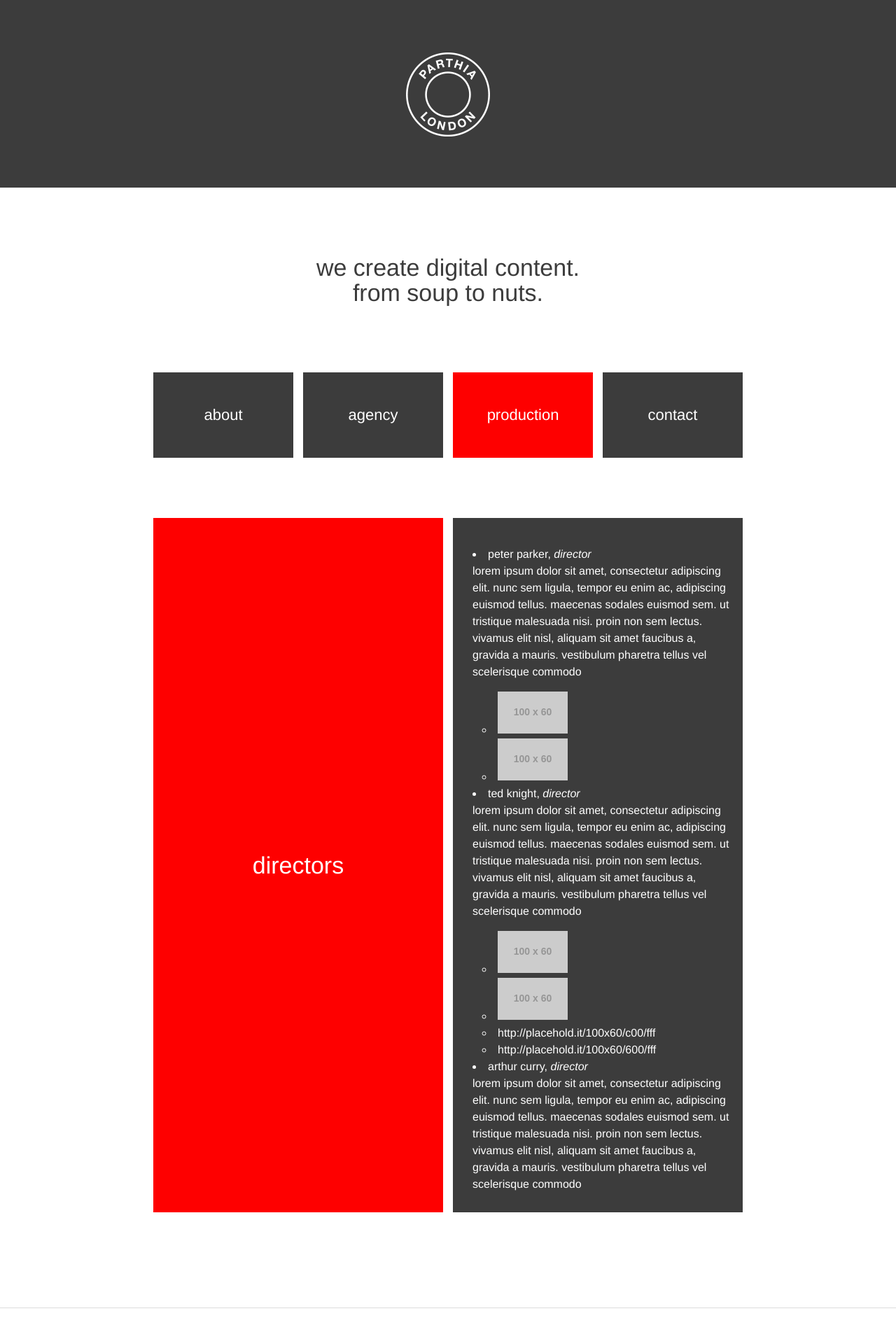
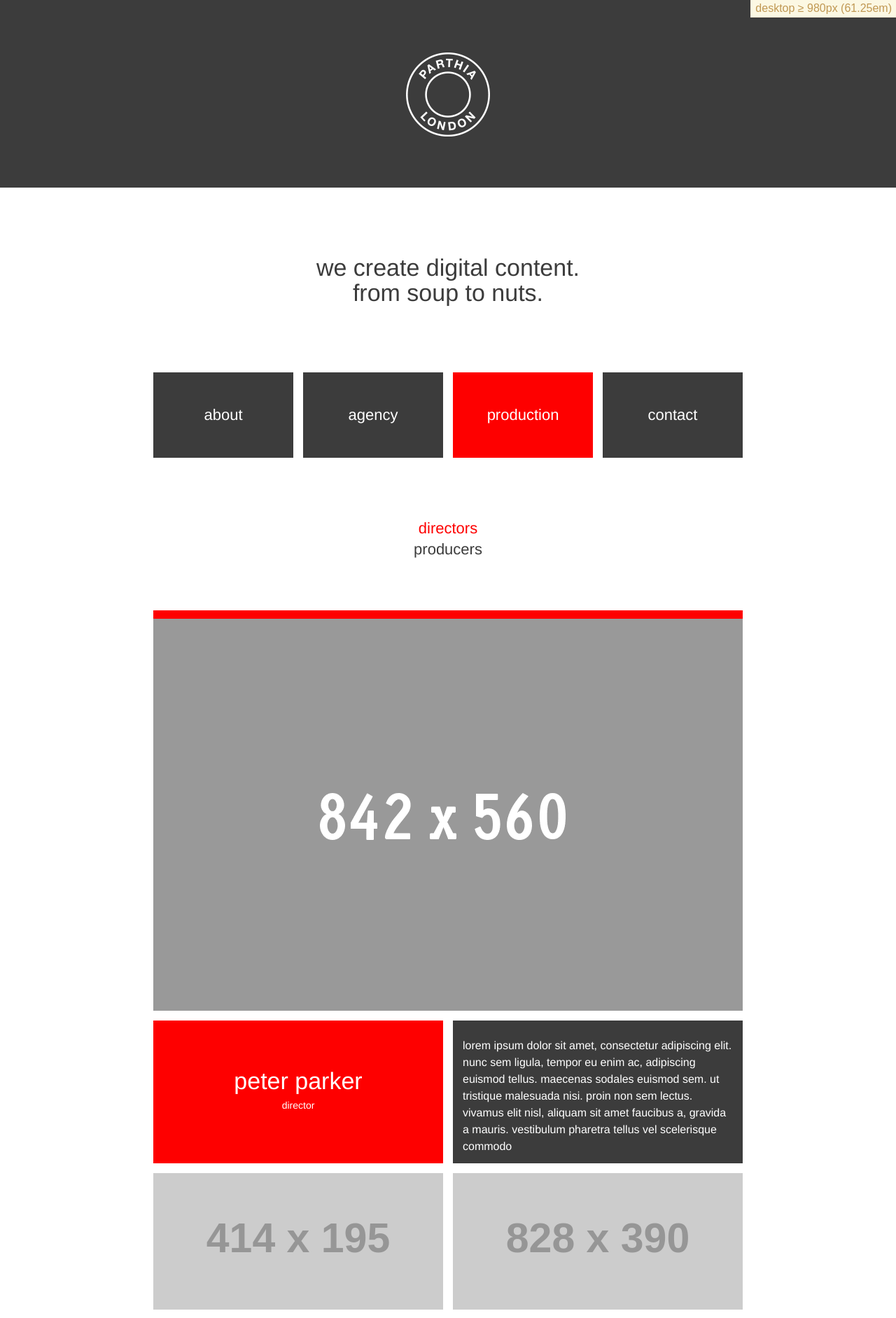
Before and after one commit to marchibbins/parthia, a Jekyll site: the page built from pages/production/directors.html, in a window 1280 px wide. Shown: the top 1883 px of the page at 70% size. Built offline with Jekyll 4.4.1, drawn with Linux system fonts in a browser that asks for light colours.

Commit message:
Add collaborator media templates

```diff
--- a/_data/collaborators.yml
+++ b/_data/collaborators.yml
@@ -1,22 +1,51 @@
 - name: Peter Parker
+  image: /images/one.gif
   type: director
   about: "Lorem ipsum dolor sit amet, consectetur adipiscing elit. Nunc sem ligula, tempor eu enim ac, adipiscing euismod tellus. Maecenas sodales euismod sem. Ut tristique malesuada nisi. Proin non sem lectus. Vivamus elit nisl, aliquam sit amet faucibus a, gravida a mauris. Vestibulum pharetra tellus vel scelerisque commodo"
-  images: ["http://placehold.it/100x60/c00/fff", "http://placehold.it/100x60/600/fff"]
+  videos:
+    - image: http://placehold.it/414x195/600/fff
+      url: http://placehold.it/414x195/600/fff
+    - image: http://placehold.it/828x390/600/fff
+      url: http://placehold.it/828x390/600/fff
+    - image: http://placehold.it/414x195/600/fff
+      url: http://placehold.it/414x195/600/fff
 
 - name: Ted Knight
+  image: /images/one.gif
   type: director
   about: "Lorem ipsum dolor sit amet, consectetur adipiscing elit. Nunc sem ligula, tempor eu enim ac, adipiscing euismod tellus. Maecenas sodales euismod sem. Ut tristique malesuada nisi. Proin non sem lectus. Vivamus elit nisl, aliquam sit amet faucibus a, gravida a mauris. Vestibulum pharetra tellus vel scelerisque commodo"
-  images: ["http://placehold.it/100x60/c00/fff", "http://placehold.it/100x60/600/fff"]
-  links: ["http://placehold.it/100x60/c00/fff", "http://placehold.it/100x60/600/fff"]
+  videos:
+    - image: http://placehold.it/414x195/600/fff
+      url: http://placehold.it/414x195/600/fff
+    - image: http://placehold.it/414x195/600/fff
+      url: http://placehold.it/414x195/600/fff
 
 - name: Lana Lang
+  image: /images/one.gif
   type: producer
   about: "Lorem ipsum dolor sit amet, consectetur adipiscing elit. Nunc sem ligula, tempor eu enim ac, adipiscing euismod tellus. Maecenas sodales euismod sem. Ut tristique malesuada nisi. Proin non sem lectus. Vivamus elit nisl, aliquam sit amet faucibus a, gravida a mauris. Vestibulum pharetra tellus vel scelerisque commodo"
+  videos:
+    - image: http://placehold.it/414x195/600/fff
+      url: http://placehold.it/414x195/600/fff
+    - image: http://placehold.it/414x195/600/fff
+      url: http://placehold.it/414x195/600/fff
 
-- name: ["Bruce Wayne", "Dick Grayson"]
-  type: "producer"
+- name: Bruce Wayne
+  image: /images/one.gif
+  type: producer
   about: "Lorem ipsum dolor sit amet, consectetur adipiscing elit. Nunc sem ligula, tempor eu enim ac, adipiscing euismod tellus. Maecenas sodales euismod sem. Ut tristique malesuada nisi. Proin non sem lectus. Vivamus elit nisl, aliquam sit amet faucibus a, gravida a mauris. Vestibulum pharetra tellus vel scelerisque commodo"
+  videos:
+    - image: http://placehold.it/414x195/600/fff
+      url: http://placehold.it/414x195/600/fff
+    - image: http://placehold.it/414x195/600/fff
+      url: http://placehold.it/414x195/600/fff
 
-- name: "Arthur Curry"
-  type: ["director", "producer"]
+- name: Arthur Curry
+  image: /images/one.gif
+  type: producer
   about: "Lorem ipsum dolor sit amet, consectetur adipiscing elit. Nunc sem ligula, tempor eu enim ac, adipiscing euismod tellus. Maecenas sodales euismod sem. Ut tristique malesuada nisi. Proin non sem lectus. Vivamus elit nisl, aliquam sit amet faucibus a, gravida a mauris. Vestibulum pharetra tellus vel scelerisque commodo"
+  videos:
+    - image: http://placehold.it/414x195/600/fff
+      url: http://placehold.it/414x195/600/fff
+    - image: http://placehold.it/414x195/600/fff
+      url: http://placehold.it/414x195/600/fff
--- a/_includes/collaborators.html
+++ b/_includes/collaborators.html
@@ -1,29 +1,29 @@
-<ul>
-    {% for collaborator in site.data.collaborators %}
-        {% if collaborator.type contains collaborator_type %}
-            <li>
-                {% for name in collaborator.name %}
-                    {{ name }},
+{% for collaborator in site.data.collaborators %}
+    {% if collaborator.type == collaborator_type %}
+    <div class="collaborator">
+        <img class="page-image" src="{{ collaborator.image }}">
+        <div class="columns">
+            <header class="columns__left page-header">
+                <div class="columns__wrap">
+                    <div class="columns__center">
+                        <h1 class="page-header__title">{{ collaborator.name }}</h1>
+                        <h2 class="page-header__subtitle">{{ collaborator_type | capitalize }}</h2>
+                    </div>
+                </div>
+            </header>
+            <article class="columns__right">
+                <div class="page-content">{{ collaborator.about }}</div>
+            </article>
+        </div>
+        {% if collaborator.videos %}
+            <ul class="collaborator__media-list">
+                {% for video in collaborator.videos %}
+                    <li>
+                        <a class="collaborator__media" href="{{ video.url }}" style="background: url({{ video.image }}) center center no-repeat; background-size: cover;">Play video</a>
+                    </li>
                 {% endfor %}
-                <em>{{ collaborator_type | capitalize }}</em>
-                <p>{{ collaborator.about }}</p>
-
-                {% if collaborator.images %}
-                    <ul>
-                        {% for src in collaborator.images %}
-                            <li><img src="{{ src }}"></li>
-                        {% endfor %}
-                    </ul>
-                {% endif %}
-
-                {% if collaborator.links %}
-                    <ul>
-                        {% for href in collaborator.links %}
-                            <li><a href="{{ href }}">{{ href }}</a></li>
-                        {% endfor %}
-                    </ul>
-                {% endif %}
-            </li>
+            </ul>
         {% endif %}
-    {% endfor %}
-</ul>
+    </div>
+    {% endif %}
+{% endfor %}
--- a/_sass/main.scss
+++ b/_sass/main.scss
@@ -9,3 +9,4 @@
 @import 'menu';
 @import 'footer';
 @import 'page';
+@import 'production';
--- a/_sass/mq.scss
+++ b/_sass/mq.scss
@@ -23,7 +23,7 @@
 // If you want to display the currently active breakpoint in the top
 // right corner of your site during development, add the breakpoints
 // to this list, ordered by width, e.g. (mobile, tablet, desktop).
-$mq-show-breakpoints: () !default;
+$mq-show-breakpoints: (mobile, tablet, desktop) !default;
 
 @function mq-px2em($px, $base-font-size: 16px) {
     @if (unitless($px)) {
```
Also changed, not shown: _layouts/page-production.html (+5 -3 lines), _sass/production.scss (added, +28 -0 lines), pages/production/index.md (+3 -1 lines), css/main.min.css, pages/production/directors.html (renamed from pages/production/directors.md), pages/production/producers.html (renamed from pages/production/producers.md).
